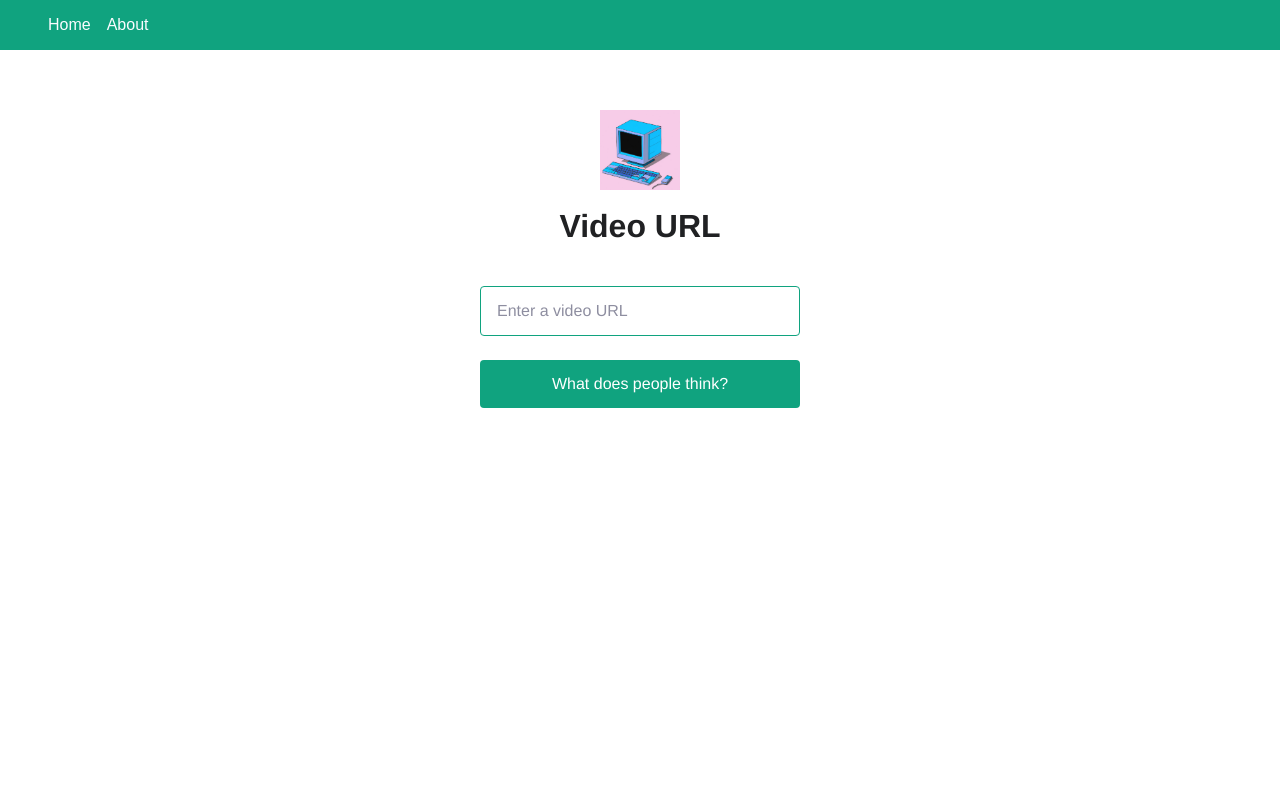
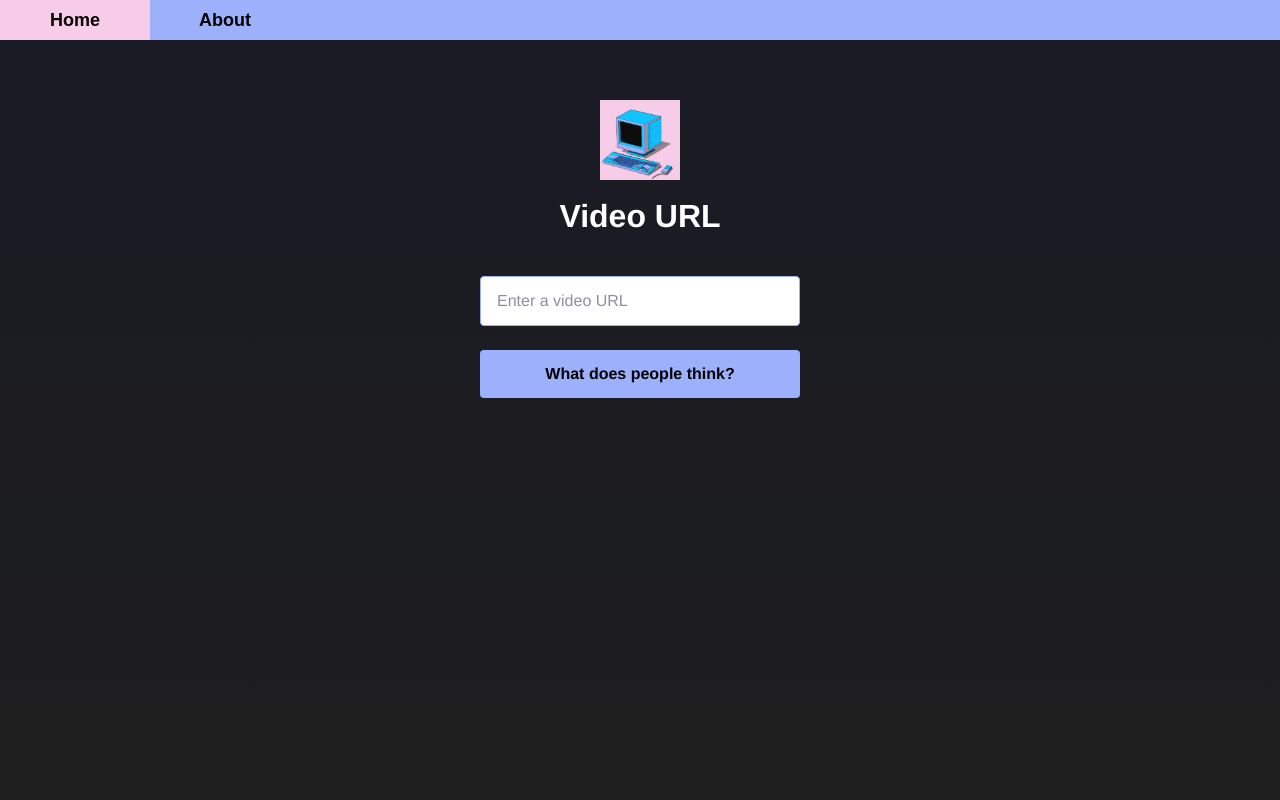
Before and after one commit to mikelcabor/yt-comment-digest, a FastAPI app: page / in a window 1280 px wide. Run offline with FastAPI, Linux system fonts and the light colour scheme; some web fonts are replaced.

Commit message:
Css stuff

```diff
--- a/static/main.css
+++ b/static/main.css
@@ -1,3 +1,11 @@
+:root {
+  --background: #1A1B25;
+  --background2: #1e1e1e;
+  --background-text: #ffffff;
+  --secondary-color: #9db0fc;
+  --secondary-text: #000000;
+  --output-text: #1A1B25;
+}
 @font-face {
     font-family: "ColfaxAI";
     src: url(https://cdn.openai.com/API/fonts/ColfaxAIRegular.woff2)
@@ -13,11 +21,16 @@
     font-weight: bold;
     font-style: normal;
   }
+  html{
+    height: 100%;
+    overflow: auto;
+    background: linear-gradient(var(--background), var(--background2));
+  }
   main,
   input {
     font-size: 16px;
     line-height: 24px;
-    color: #353740;
+    color: var(--background-text);
     font-family: "ColfaxAI", Helvetica, sans-serif;
   }
   main {
@@ -33,7 +46,7 @@
     font-size: 32px;
     line-height: 40px;
     font-weight: bold;
-    color: #202123;
+    color: var(--background-text);
     margin: 16px 0 40px;
   }
   form {
@@ -43,7 +56,7 @@
   }
   input[type="text"] {
     padding: 12px 16px;
-    border: 1px solid #10a37f;
+    border: 1px solid var(--secondary-color);
     border-radius: 4px;
     margin-bottom: 24px;
   }
@@ -53,16 +66,31 @@
   }
   input[type="submit"] {
     padding: 12px 0;
-    color: #fff;
-    background-color: #10a37f;
+    color: var(--secondary-text);
+    background-color: var(--secondary-color);
+    font-weight: bold;
     border: none;
     border-radius: 4px;
     text-align: center;
-    cursor: pointer;
+    transition: .35s all ease;
   }
-  .result {
+  .result{
     font-weight: bold;
     margin-top: 40px;
     margin-left: 10%;
     margin-right: 10%;
+    padding-top: 0px;
+    padding: 40px;
+    box-shadow: 0px 0px 5px 5px #cce7f765;
+    background-color: var(--background-text);
+    color: var(--output-text);
   }
+.result-title{
+    color: var(--output-text);
+    margin: 0px;
+  }
+
+  input[type="submit"]:hover {
+    transform: scale(1.1);
+    background-color: #f7cce8;
+  }
--- a/static/menu.css
+++ b/static/menu.css
@@ -1,8 +1,8 @@
 nav {
     display: flex;
     justify-content: space-between;
-    padding: 1rem 2rem;
-    background: #10a37f;
+
+    background: var(--secondary-color);
   }
 
   nav ul {
@@ -10,12 +10,11 @@ nav {
     list-style: none;
   }
 
-  nav li {
-    padding-left: 1rem;
-  }
   nav a {
     text-decoration: none;
-    color: #fafcff
+    font-weight: bold;
+    color: var(--secondary-text);
+    background-color: var(--secondary-color);
   }
   * {
     padding: 0;
@@ -24,5 +23,38 @@ nav {
 
   body {
     font-family: Arial, Tahoma, Serif;
-    color: #f7fcff;
+    color: var(--background-text);
   }
+
+  a{
+    display: block;
+    width: 150px;
+    height: 100%;
+    line-height: 40px;
+    font-size: 18px;
+    text-decoration: none;
+    text-align: center;
+    position: relative;
+    transition: all .35s;
+  }
+
+  a span{
+    position: relative;
+    z-index: 2;
+  }
+
+  a:after{
+    position: absolute;
+    content: "";
+    top: 0;
+    left: 0;
+    width: 0%;
+    height: 100%;
+    background: #f7cce8;
+    transition: all .35s;
+  }
+
+
+  a:hover:after{
+    width: 100%;
+  }
--- a/templates/about.html
+++ b/templates/about.html
@@ -13,8 +13,8 @@
   <header>
     <nav>
       <ul class="menu">
-        <li><a href="/">Home</a></li>
-        <li><a href="/about">About</a></li>
+        <li><a href="/"><span>Home</span></a></li>
+        <li><a href="/about"><span>About</span></a></li>
       </ul>
     </nav>
   </header>
--- a/templates/index.html
+++ b/templates/index.html
@@ -13,8 +13,8 @@
   <header>
     <nav>
       <ul class="menu">
-        <li><a href="/">Home</a></li>
-        <li><a href="/about">About</a></li>
+        <li><a href="/"><span>Home</span></a></li>
+        <li><a href="/about"><span>About</span></a></li>
       </ul>
     </nav>
   </header>
@@ -23,10 +23,14 @@
     <h3>Video URL</h3>
     <form action="/" method="post">
       <input type="text" name="videoURL" placeholder="Enter a video URL" required />
-      <input type="submit" value="What does people think?" />
+      <input class="btn bt1" type="submit" value="What does people think?" />
     </form>
     {% if result %}
-    <div class="result">{{ result }}</div>
+
+    <div class="result">
+      <h3 class="result-title">Output:</h3>
+      {{ result }}
+    </div>
     {% endif %}
   </main>
 </body>
```
